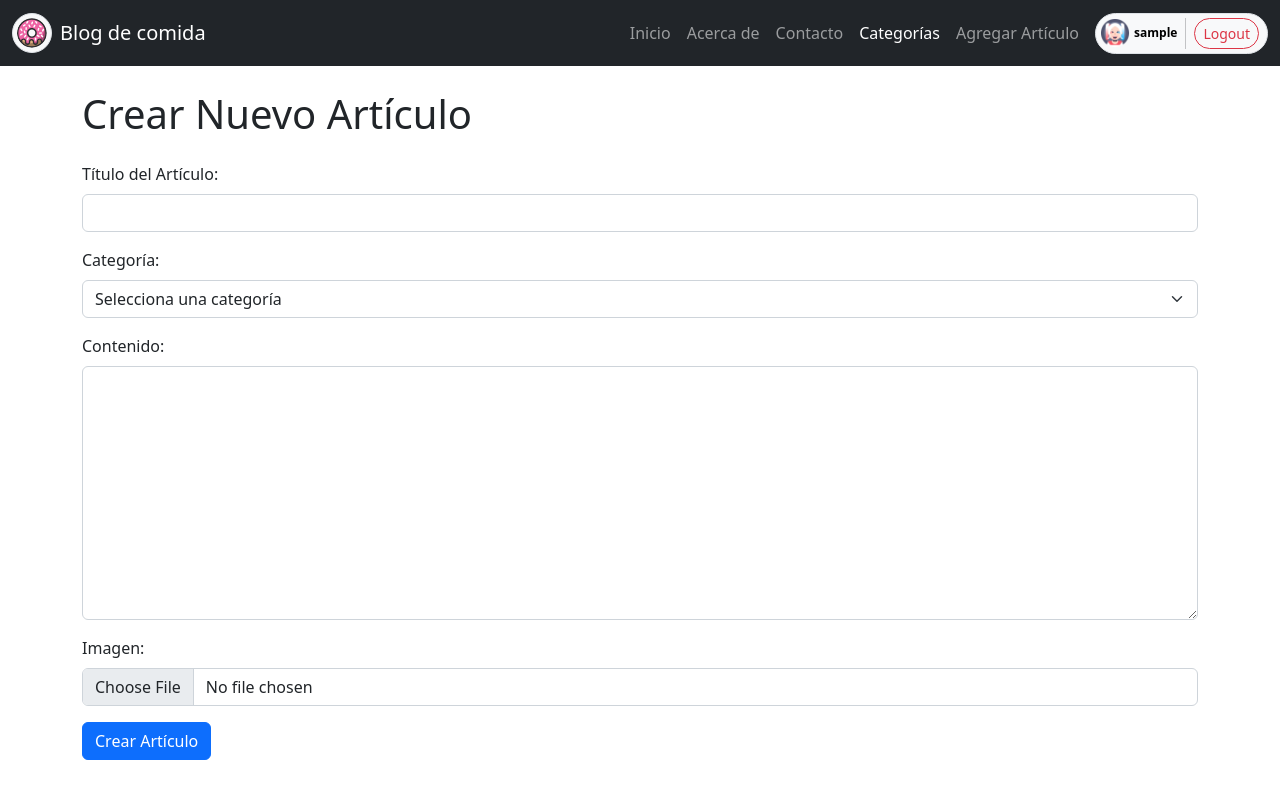
After one commit to JustaDeathKnight/INFO2023, a Django app: page /add_articulo in a window 1280 px wide. The commit adds this page. Run offline with Django 4.2, Linux system fonts and the light colour scheme; the visitor is signed in with stand-in values (Sample User, id 1); data that the repository does not hold is empty; some libraries are stand-ins or nearby versions.

Commit message:
agregue funcion add_articulo. Tambien en el navbar

```diff
--- /dev/null
+++ b/repositorio/blog/apps/articulos/forms.py
@@ -0,0 +1,24 @@
+from django import forms
+from .models import Articulo
+
+class ArticuloForm(forms.ModelForm):
+
+    class Meta:
+        model = Articulo
+        fields = ['titulo', 'resumen', 'contenido', 'imagen', 'categoria_articulo']
+
+
+
+
+
+# class CommentForm(forms.ModelForm):
+#     class Meta:
+#         model = Comment
+#         fields = ['text'] #campos de mi formulario
+#         exclude = ['author']
+
+#     def __init__(self, *args, **kwargs):
+#         user = kwargs.pop('user', None)
+#         super(CommentForm, self).__init__(*args, **kwargs)
+#         if user:
+#             self.instance.author = user.username
--- a/repositorio/blog/apps/articulos/urls.py
+++ b/repositorio/blog/apps/articulos/urls.py
@@ -4,5 +4,6 @@ from . import views
 urlpatterns = [
     path('categorias/<int:categoria_id>/', views.articulos_por_categoria, name='articulos_por_categoria'),
     path('articulo/<int:articulo_id>/', views.detalle_articulo, name='detalle_articulo'),
+    path('add_articulo', views.AddArticulo, name='add_articulo'),
 
 ]
--- a/repositorio/blog/apps/articulos/views.py
+++ b/repositorio/blog/apps/articulos/views.py
@@ -1,5 +1,9 @@
 from django.shortcuts import render, redirect, get_object_or_404
 from .models import Categoria, Articulo
+from django.contrib.auth.decorators import login_required
+from apps.usuarios.models import Usuario
+from .forms import ArticuloForm
+
 
 # Create your views here.
 
@@ -12,3 +16,19 @@ def articulos_por_categoria(request, categoria_id):
 def detalle_articulo(request, articulo_id):
     articulo = get_object_or_404(Articulo, id=articulo_id)
     return render(request, 'articulos/detalle_articulo.html', {'articulo': articulo})
+
+@login_required
+def AddArticulo(request):
+    if request.method == 'POST':
+        form = ArticuloForm(request.POST, request.FILES) ##REQUEST FILE PARA LAS IMAGENES
+        if form.is_valid():
+            articulo = form.save(commit=False)
+            articulo.author = request.user #autor de la noticia
+            articulo.save()
+            return redirect('home')
+    else:
+        form = ArticuloForm()
+
+    categorias = Categoria.objects.all()
+
+    return render(request, 'articulos/add_articulo.html', {'form': form, 'categorias': categorias})
--- /dev/null
+++ b/repositorio/blog/templates/articulos/add_articulo.html
@@ -0,0 +1,33 @@
+{% extends 'base.html' %}
+
+{% block contenido %}
+<div class="container mt-4">
+  <h1 class="mb-4">Crear Nuevo Artículo</h1>
+  <form method="post" enctype ="multipart/form-data">
+    {% csrf_token %}
+
+    <div class="mb-3">
+      <label for="titulo" class="form-label">Título del Artículo:</label>
+      <input type="text" class="form-control" id="titulo" name="titulo" required>
+    </div>
+    <div class="mb-3">
+      <label for="categoria" class="form-label">Categoría:</label>
+      <select class="form-select" id="categoria" name="categoria">
+        <option value="">Selecciona una categoría</option>
+        {% for categoria in categorias %}
+          <option value="{{ categoria.id }}">{{ categoria.nombre }}</option>
+        {% endfor %}
+      </select>
+    </div>
+    <div class="mb-3">
+      <label for="contenido" class="form-label">Contenido:</label>
+      <textarea class="form-control" id="contenido" name="contenido" rows="10" required></textarea>
+    </div>
+    <div class="mb-3">
+      <label for="imagen" class="form-label">Imagen:</label>
+      <input type="file" class="form-control" id="imagen" name="imagen" accept="image/*" required>
+    </div>
+    <button type="submit" class="btn btn-primary">Crear Artículo</button>
+  </form>
+</div>
+{% endblock contenido %}
--- a/repositorio/blog/templates/navbar.html
+++ b/repositorio/blog/templates/navbar.html
@@ -3,14 +3,13 @@
 <!-- Responsive navbar-->
 <nav class="navbar navbar-expand-lg navbar-dark bg-dark mx-0">
   <div class="container-fluid">
-    <a class="navbar-brand d-flex align-items-center" href="{% url 'home' %}"
-      >
+    <a class="navbar-brand d-flex align-items-center" href="{% url 'home' %}">
       <span class="badge p-1 pe-0 bg-light text-bg-light border border-dark-subtle rounded-pill">
         <img class="rounded-circle me-1" width="30" height="30" src="{% static 'img/donut_food_icon.svg' %}" alt="">
       </span>
       <div class='mx-2'>Blog de comida</div>
-      </a
-    >
+    </a>
+
     <button
       class="navbar-toggler"
       type="button"
@@ -22,7 +21,10 @@
     >
       <span class="navbar-toggler-icon"></span>
     </button>
+
     <div class="collapse navbar-collapse" id="navbarSupportedContent">
+      {% if user.is_authenticated %}
+        <!-- Opciones de la navbar para usuarios logueados -->
         <ul class="navbar-nav ms-auto mb-2 mb-lg-0 text-center">
           <li class="nav-item">
             <a class="nav-link" href="{% url 'home' %}">Inicio</a>
@@ -30,43 +32,49 @@
           <li class="nav-item">
             <a class="nav-link" href="{% url 'acerca_de' %}">Acerca de</a>
           </li>
-        <li class="nav-item"><a class="nav-link" href="{%url 'contacto'%}">Contacto</a></li>
           <li class="nav-item">
-          <a class="nav-link active" aria-current="page" href="{%url 'categorias'%}">Categorías</a>
+            <a class="nav-link" href="{% url 'contacto' %}">Contacto</a>
           </li>
-
+          <li class="nav-item">
+            <a class="nav-link active" aria-current="page" href="{% url 'categorias' %}">Categorías</a>
+          </li>
+          <li class="nav-item">
+            <a class="nav-link" href="{% url 'add_articulo' %}">Agregar Artículo</a> <!-- Nueva opción -->
+          </li>
         </ul>
-      {% if user.is_authenticated %}
         <div class="d-flex justify-content-end ms-2">
           <span class="badge d-inline-flex align-items-center p-1 pe-2 text-light-emphasis bg-light text-bg-light border border-dark-subtle rounded-pill ">
             <img class="rounded-circle me-1" width="30" height="30" src="{{ user.imagen }}" alt="">
             {{ user.username }}
             <span class="vr mx-2 bg-dark"></span>
-            <a
-              type="button"
-              class="btn btn-outline-danger rounded-pill btn-sm mx-0 me-0" aria-label="Small button"
-              href="{% url 'logout' %}"
-              >
+            <a type="button" class="btn btn-outline-danger rounded-pill btn-sm mx-0 me-0" aria-label="Small button" href="{% url 'logout' %}">
               Logout
             </a>
-
           </span>
         </div>
       {% else %}
-        <div class="text-end text-center">
-          <a
-            type="button"
-            class="btn btn-outline-light mx-2 me-2"
-            href="{% url 'login' %}"
-            >
-              Login
-          </a>
-          <a type="button" class="btn btn-warning" href="{% url 'registro' %}">
-            Registro
-          </a>
-        </div>
+        <!-- Opciones de la navbar para usuarios no logueados -->
+        <ul class="navbar-nav ms-auto mb-2 mb-lg-0 text-center">
+          <li class="nav-item">
+            <a class="nav-link" href="{% url 'home' %}">Inicio</a>
+          </li>
+          <li class="nav-item">
+            <a class="nav-link" href="{% url 'acerca_de' %}">Acerca de</a>
+          </li>
+          <li class="nav-item">
+            <a class="nav-link" href="{% url 'contacto' %}">Contacto</a>
+          </li>
+          <li class="nav-item">
+            <a class="nav-link active" aria-current="page" href="{% url 'categorias' %}">Categorías</a>
+          </li>
+          <li class="nav-item">
+            <a class="nav-link" href="{% url 'login' %}">Login</a>
+          </li>
+          <li class="nav-item">
+            <a class="nav-link" href="{% url 'registro' %}">Registro</a>
+          </li>
+        </ul>
       {% endif %}
-
     </div>
   </div>
 </nav>
```
Lines whose indentation alone changed are shown as unchanged.
